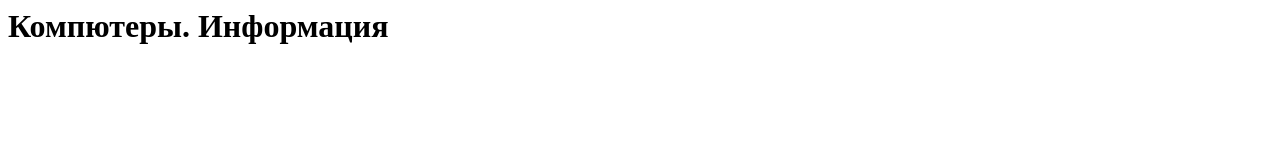
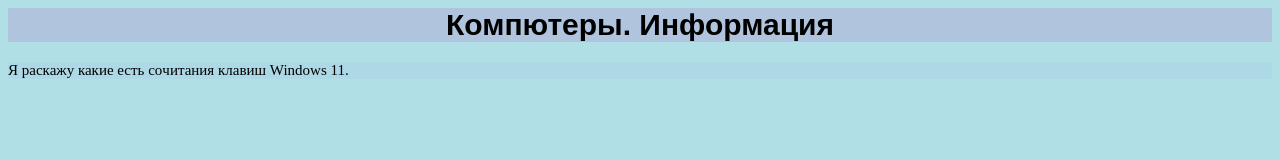
Before and after one commit to MarkKazin/site111, a plain HTML site: page index.html in a window 1280 px wide. Drawn offline with Linux system fonts and the light colour scheme.

Commit message:
Update index.html

```diff
--- a/index.html
+++ b/index.html
@@ -1,4 +1,7 @@
 <html>
     <title>Компютеры</title>
-    <h1>Компютеры. Информация</h1>
+        <body style="background-color:#B0E0E6; font-family:sans-serif">
+            <h1 style="font-size:30px; background-color:#B0C4DE;text-align:center">Компютеры. Информация</h1>
+            <p style="background-color:#ADD8E6; font-family:Times-serif; font-size:15px">Я раскажу какие есть сoчитания клавиш Windows 11.</p>
+        </body>
 </html>
```
